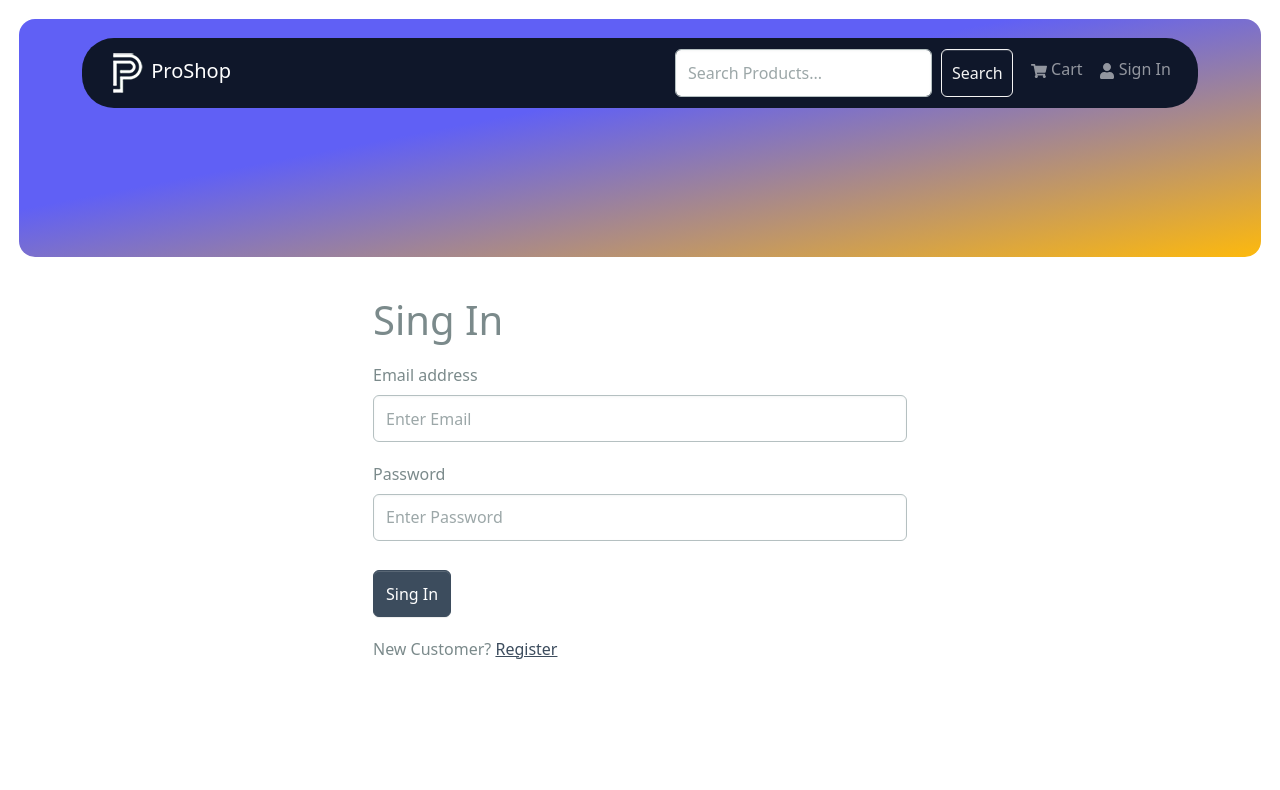
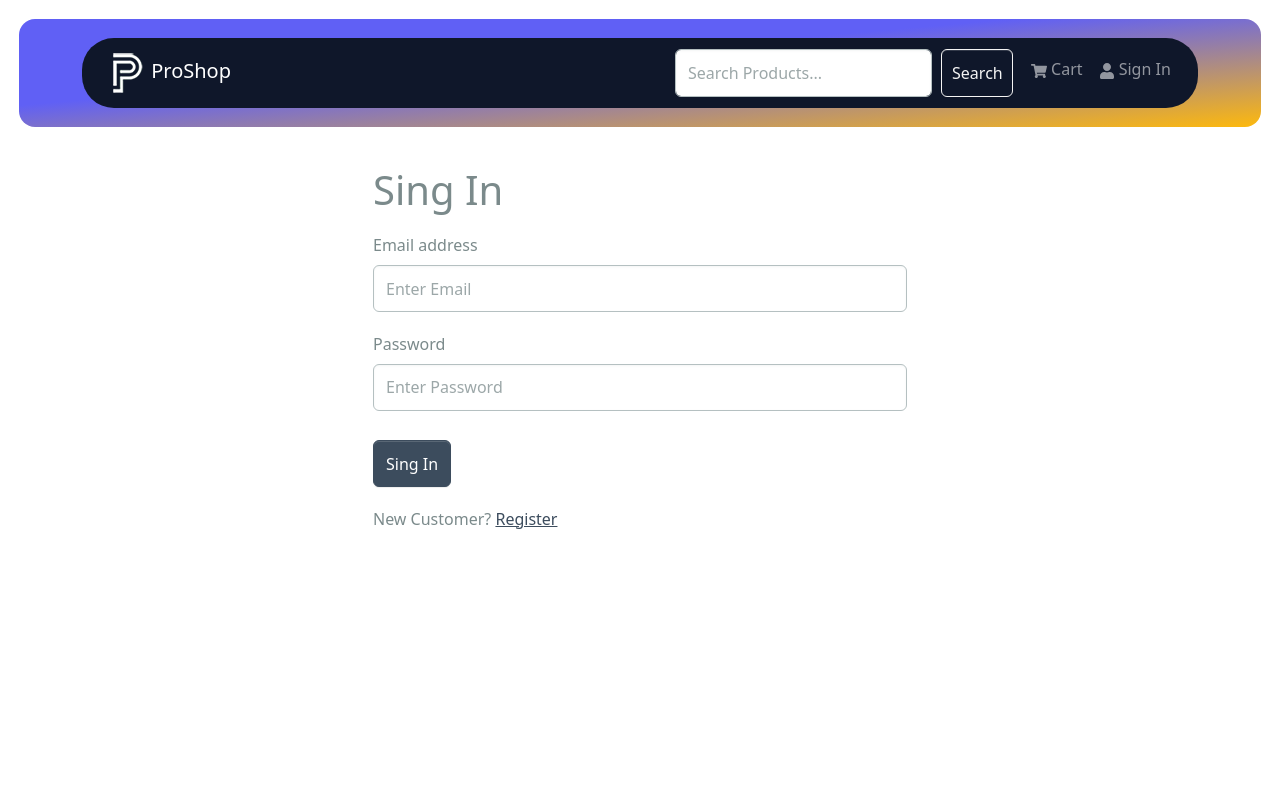
Before and after one commit to Aleksandre19/mern, a React (Vite) app in the folder frontend/: page /login in a window 1280 px wide. Shown: the top 790 px of the page. Built offline with nearby package versions, Linux system fonts and the light colour scheme.

Commit message:
154. Home page -> implement location context and manage: sidebar, search result, carousel and header bottom padding appearances.

```diff
--- a/frontend/src/assets/styles/mern.custom.css
+++ b/frontend/src/assets/styles/mern.custom.css
@@ -7,7 +7,7 @@ body {
   background: linear-gradient(to bottom right, #6060F5 40%, #FDB90D 100%);
 }
 
-header {
+.padding-b {
   padding-bottom: 130px;
 }
 
--- a/frontend/src/components/homePage/HomePage.jsx
+++ b/frontend/src/components/homePage/HomePage.jsx
@@ -1,8 +1,15 @@
 import { Row } from 'react-bootstrap';
+import { useLocationContext } from '../../contexts';
 
 const HomePage = ({ children }) => {
+  // Get current location
+  const { isHomePage, categories } = useLocationContext();
+
   return (
-    <Row className='g-0' style={{ marginTop: '-150px' }}>
+    <Row
+      className='g-0'
+      style={isHomePage || categories ? { marginTop: '-150px' } : {}}
+    >
       {children}
     </Row>
   );
--- a/frontend/src/components/homePage/ProductsList.jsx
+++ b/frontend/src/components/homePage/ProductsList.jsx
@@ -1,12 +1,17 @@
 import { Row, Col } from 'react-bootstrap';
 import Product from '../main/Product';
+import { useLocationContext } from '../../contexts';
 
 const ProductsList = ({ data }) => {
+  const { search } = useLocationContext();
   return (
     <Col sm={12}>
       <Row>
         {data.products.map((product) => (
-          <Col key={product._id} sm={12} md={6} lg={4}>
+          <Col
+            key={product._id}
+            {...(search ? { sm: 12, md: 4, lg: 3 } : { sm: 12, md: 6, lg: 4 })}
+          >
             <Product product={product} />
           </Col>
         ))}
--- a/frontend/src/components/homePage/ProductsWrapper.jsx
+++ b/frontend/src/components/homePage/ProductsWrapper.jsx
@@ -1,9 +1,12 @@
 import { Row, Col } from 'react-bootstrap';
+import { useLocationContext } from '../../contexts';
 
 const ProductsHeader = ({ children }) => {
+  const { search } = useLocationContext();
+
   return (
     <Col
-      lg={9}
+      lg={search ? 12 : 9}
       className='p-4 rounded-4'
       style={{ backgroundColor: '#F7FAFC' }}
     >
--- a/frontend/src/components/homePage/SideBar.jsx
+++ b/frontend/src/components/homePage/SideBar.jsx
@@ -3,11 +3,11 @@ import { Link, useLocation } from 'react-router-dom';
 import { useGetCategoriesQuery } from '../../slices/categoryApi';
 import ErrorHandler from '../general/ErrorHandler';
 import Loader from '../general/Loader';
+import { useLocationContext } from '../../contexts';
 
 const SideBar = () => {
   // Get current location
-  const location = useLocation();
-  const allProducts = location.pathname === '/';
+  const { isHomePage, search } = useLocationContext();
 
   const { data, isLoading, error } = useGetCategoriesQuery();
 
@@ -15,11 +15,14 @@ const SideBar = () => {
 
   if (error) return ErrorHandler(error);
   return (
-    <Col lg={3} className='d-none d-lg-block sidebar'>
+    <Col
+      lg={3}
+      className={`${search ? 'd-none' : 'd-none d-lg-block sidebar'}`}
+    >
       <ListGroup variant='flush'>
         <ListGroup.Item
           variant='dark'
-          className={`${allProducts ? 'active mt-5 rounded-top-start' : 'mt-5 rounded-top-start'}`}
+          className={`${isHomePage ? 'active mt-5 rounded-top-start' : 'mt-5 rounded-top-start'}`}
         >
           <Link to='/'>All Products</Link>
         </ListGroup.Item>
--- a/frontend/src/components/main/Header.jsx
+++ b/frontend/src/components/main/Header.jsx
@@ -11,6 +11,8 @@ import { toast } from 'react-toastify';
 import SearchBox from './SearchBox';
 import { ProductsCarousel } from '../homePage';
 
+import { useLocationContext } from '../../contexts/';
+
 const Header = () => {
   // Component base states
   const { orderItems } = useSelector((state) => state.cart);
@@ -19,8 +21,8 @@ const Header = () => {
   const dispatch = useDispatch();
   const navigate = useNavigate();
 
-  // Get home page
-  const isHomePage = useLocation().pathname === '/';
+  // Get home and category pages to truck carousel appearance;
+  const { isHomePage, categories } = useLocationContext();
 
   // Logout API action
   const [logoutApiCall] = useLogoutMutation();
@@ -40,7 +42,13 @@ const Header = () => {
     navigate('/login');
   };
   return (
-    <header className='header-gradient m-md-3 rounded-4'>
+    <header
+      className={`${
+        isHomePage || categories
+          ? 'header-gradient padding-b m-md-3 rounded-4'
+          : 'header-gradient m-md-3 rounded-4'
+      }`}
+    >
       <Container className='py-3'>
         <Navbar
           bg={'dark'}
@@ -108,7 +116,7 @@ const Header = () => {
         </Navbar>
       </Container>
 
-      {isHomePage && <ProductsCarousel />}
+      {(isHomePage || categories) && <ProductsCarousel />}
     </header>
   );
 };
--- /dev/null
+++ b/frontend/src/contexts/LocationContext.jsx
@@ -0,0 +1,20 @@
+import { createContext, useContext } from 'react';
+import { useLocation } from 'react-router-dom';
+
+const LocationContext = createContext();
+
+const LocationProvider = ({ children }) => {
+  const location = useLocation();
+  const isHomePage = location.pathname === '/';
+  const categories = location.pathname.includes('/category/');
+  const search = location.pathname.includes('/search/');
+
+  return (
+    <LocationContext.Provider value={{ isHomePage, categories, search }}>
+      {children}
+    </LocationContext.Provider>
+  );
+};
+
+export const useLocationContext = () => useContext(LocationContext);
+export default LocationProvider;
--- /dev/null
+++ b/frontend/src/contexts/index.jsx
@@ -0,0 +1,2 @@
+export { default as LocationProvider } from './LocationContext';
+export { useLocationContext } from './LocationContext';
--- a/frontend/src/main.jsx
+++ b/frontend/src/main.jsx
@@ -17,6 +17,7 @@ import {
 } from 'react-router-dom';
 import { PayPalScriptProvider } from '@paypal/react-paypal-js';
 import { HelmetProvider } from 'react-helmet-async';
+import { LocationProvider } from './contexts/';
 
 // Public routes
 import HomePage from './pages/HomePage.jsx';
@@ -43,7 +44,14 @@ import UserEditPage from './pages/admin/UserEditPage.jsx';
 
 const router = createBrowserRouter(
   createRoutesFromElements(
-    <Route path='/' element={<App />}>
+    <Route
+      path='/'
+      element={
+        <LocationProvider>
+          <App />
+        </LocationProvider>
+      }
+    >
       <Route index={true} path='/' element={<HomePage />} />
       <Route path='/search/:keyword' element={<HomePage />} />
       <Route path='/search/:keyword/page/:pageNumber' element={<HomePage />} />
```
